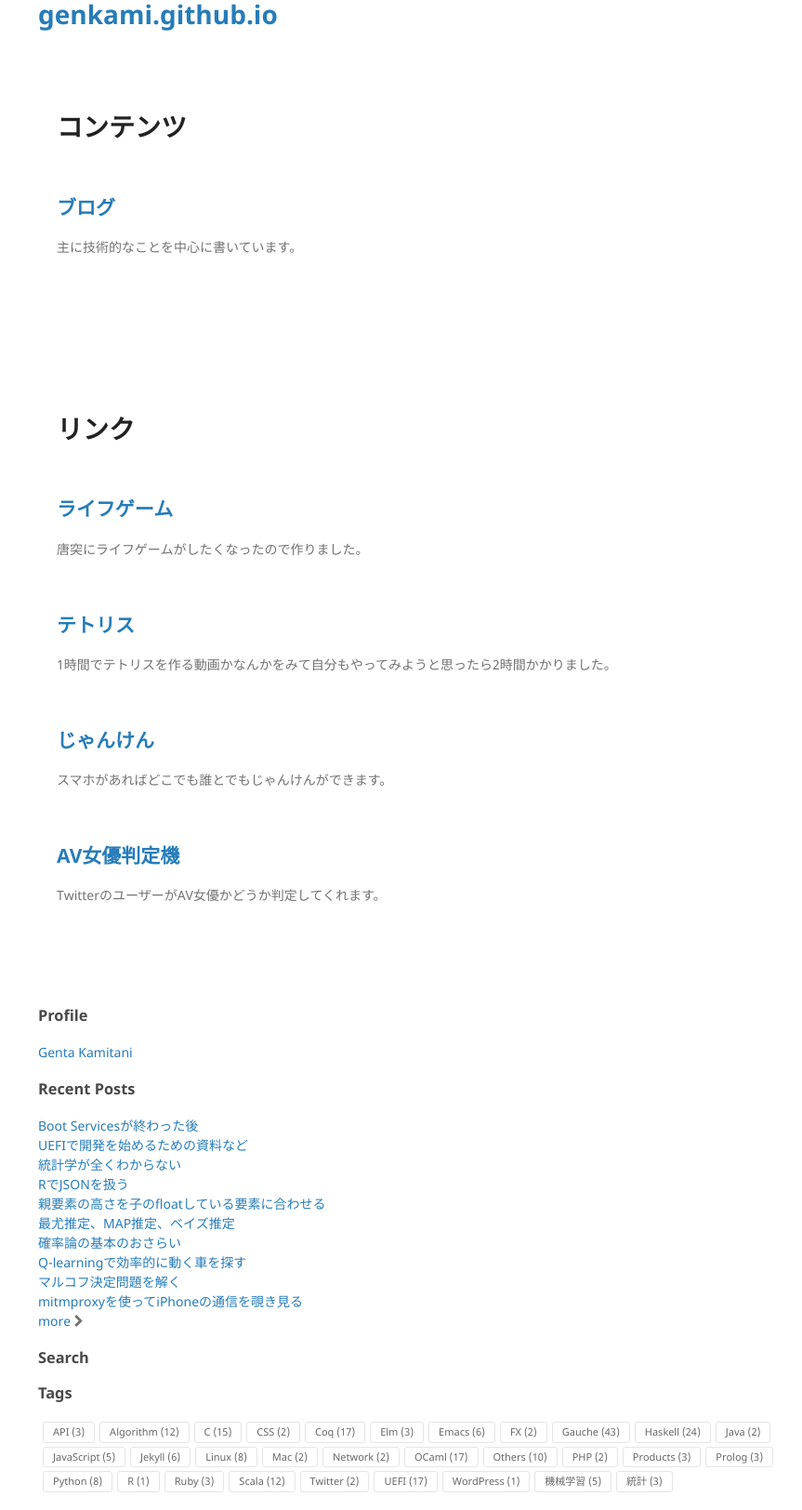
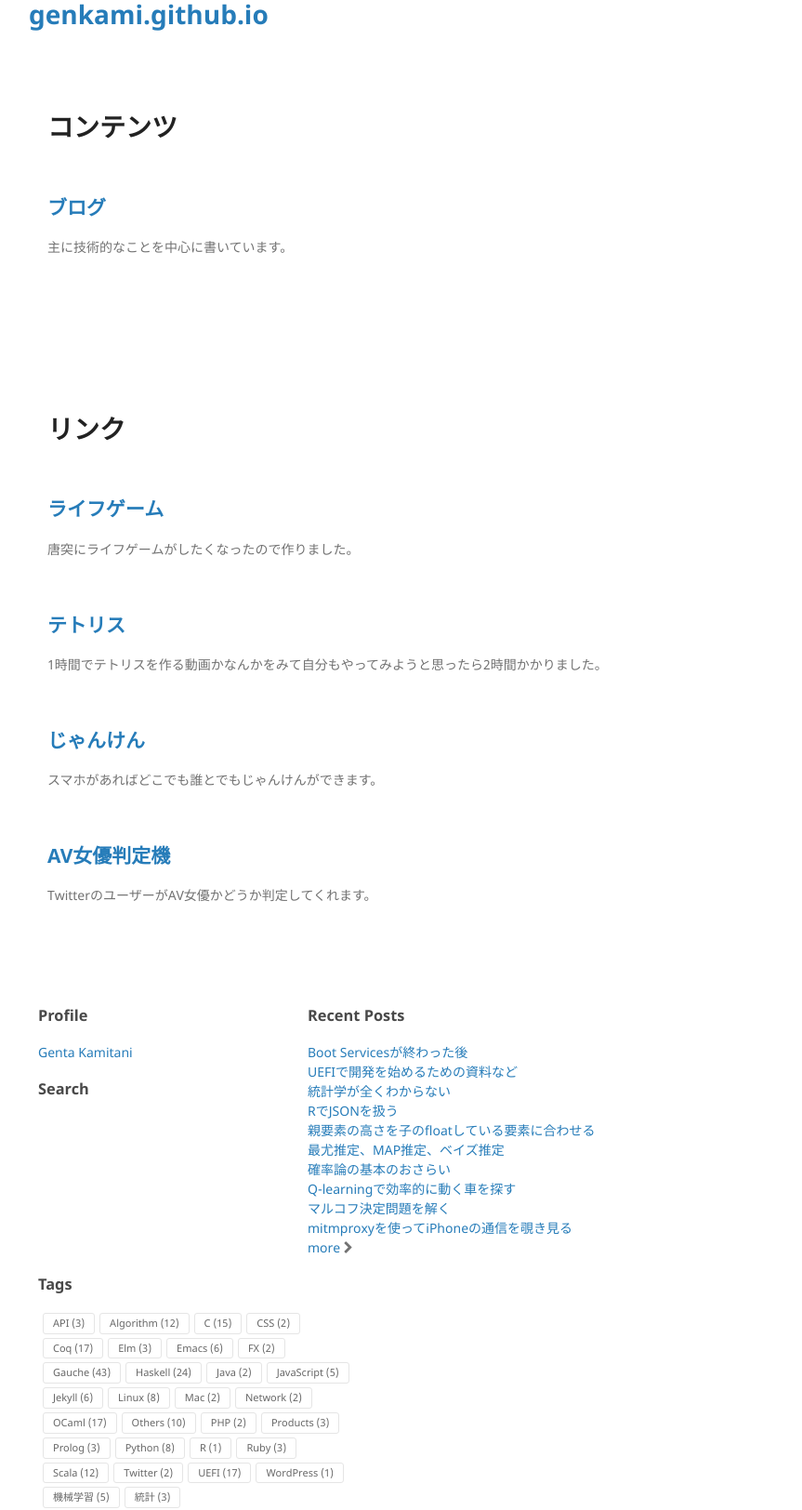
Before and after one commit to genkami/genkami.github.io, a Jekyll site: the page built from index.html, in a window 1280 px wide. Shown: the whole page at 93% size, without its empty margins (169-1032 px from the left). Built offline with Jekyll 4.4.1, drawn with Linux system fonts in a browser that asks for light colours; comment, search, counter and statistics services are not loaded.

Commit message:
フッタの要素を横並びにしたりとかそのへん

```diff
--- a/_includes/footer.html
+++ b/_includes/footer.html
@@ -1,19 +1,9 @@
+<div class="footer-content">
   <h3>Profile</h3>
   <a href="{{ site.baseurl }}/about.html">Genta Kamitani</a>
 
-<h3>Recent Posts</h3>
-{% assign num_recent_posts = site.num_recent_posts | default: 5 %}
-{% for post in site.posts limit: num_recent_posts %}
-<div class="recent-post">
-  <a href="{{ site.baseurl }}{{ post.url }}">{{ post.title }}</a>
-</div>
-{% endfor %}
-<div class="recent-post">
-  <a href="/articles.html">more <i class="fa fa-chevron-right"></i></a>
-</div>
-
   <h3>Search</h3>
-<div>
+  <div class="search-box">
     <script>
      (function() {
        var cx = '002259772166117728422:2nr58qwu92i';
@@ -27,7 +17,22 @@
     </script>
     <gcse:searchbox-only></gcse:searchbox-only>
   </div>
+</div>
 
+<div class="footer-content footer-content-fixed">
+  <h3>Recent Posts</h3>
+  {% assign num_recent_posts = site.num_recent_posts | default: 5 %}
+  {% for post in site.posts limit: num_recent_posts %}
+  <div class="recent-post">
+    <a href="{{ site.baseurl }}{{ post.url }}">{{ post.title }}</a>
+  </div>
+  {% endfor %}
+  <div class="recent-post">
+    <a href="/articles.html">more <i class="fa fa-chevron-right"></i></a>
+  </div>
+</div>
+
+<div class="footer-content footer-content-fixed">
   <h3>Tags</h3>
   <div class="tag-list">
     <ul>
@@ -37,3 +42,4 @@
       {% endfor %}
     </ul>
   </div>
+</div>
--- a/css/style.css
+++ b/css/style.css
@@ -1,3 +1,8 @@
+.wrapper {
+    width: auto;
+    margin: 0px 200px 0px 200px;
+}
+
 header h2, h3, h4, h5, h6 {
     margin-top: 20px;
 }
@@ -29,6 +34,19 @@ header h2, h3, h4, h5, h6 {
     clear: both;
 }
 
- #share-btns>a, #share-btns>div {
-   display: inline-block;
- }
+#share-btns>a, #share-btns>div {
+    display: inline-block;
+}
+
+.footer-content {
+    float: left;
+    padding: 0px 10px;
+}
+
+.footer-content-fixed {
+    width: 350px;
+}
+
+.search-box {
+    width: 270px;
+}
```
Lines whose indentation alone changed are shown as unchanged.
